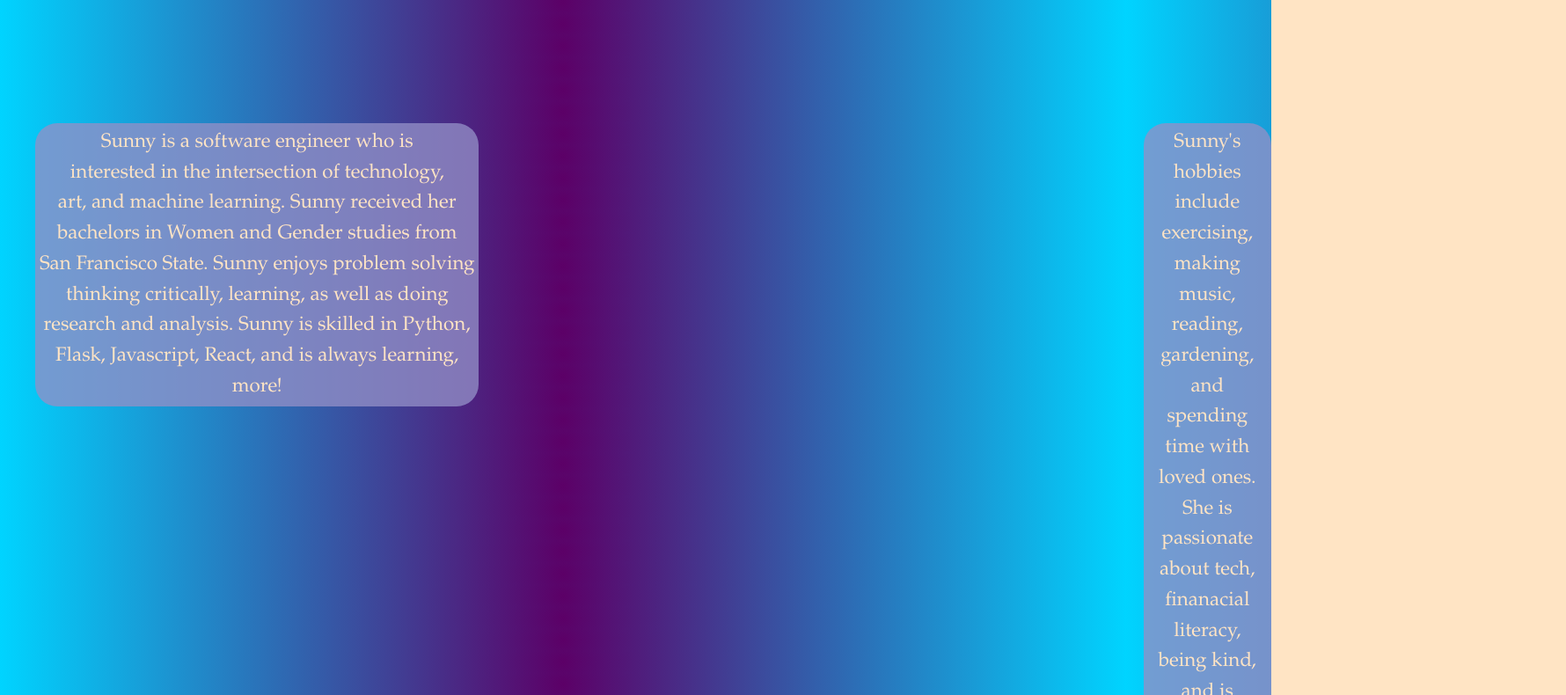
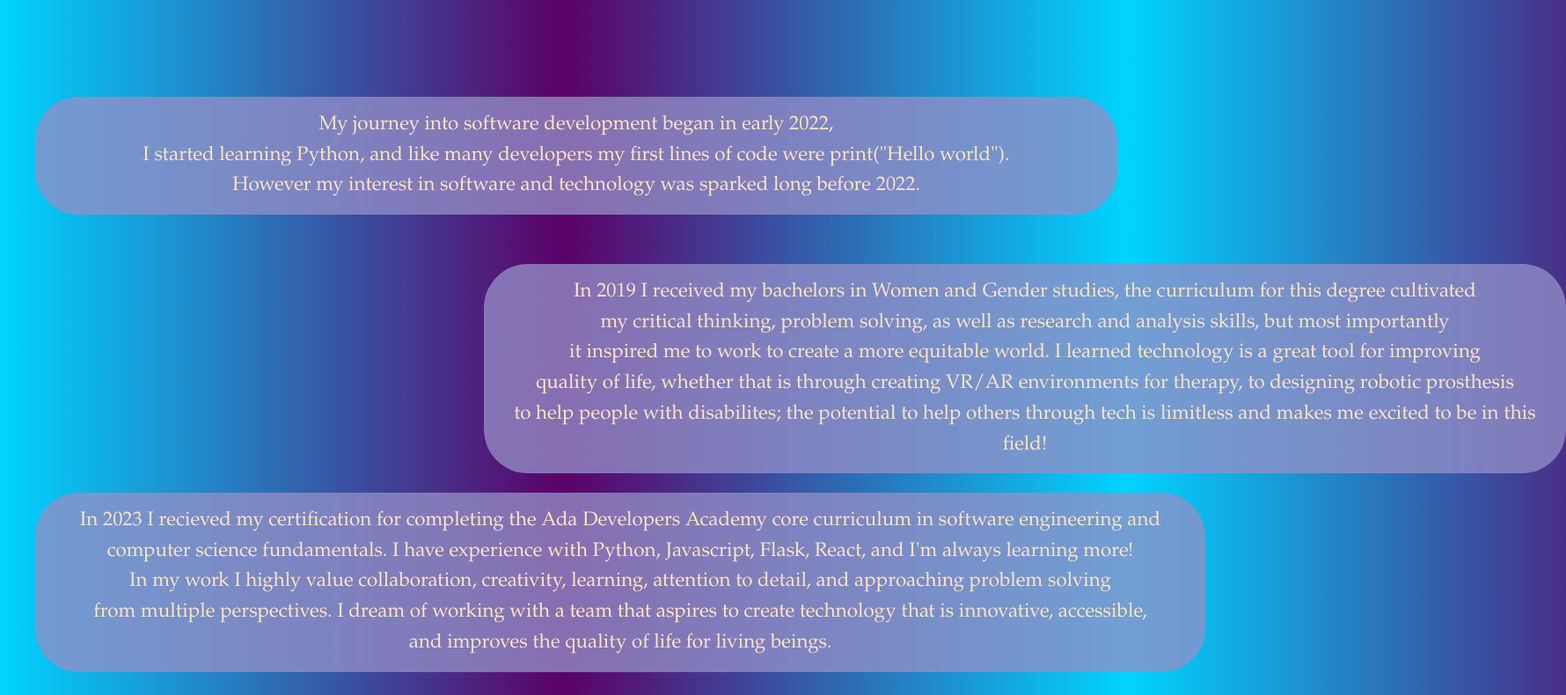
Before and after one commit to sunnybysunny/sunnybysunny.github.io, a plain HTML site: page about.html in a window 1280 px wide. Shown: the part 260-1050 px from the top of the page at 88% size, 1780 px wide, since content can reach past the window. Drawn offline with Linux system fonts and the light colour scheme.

Commit message:
modified styling on about page

```diff
--- a/about.html
+++ b/about.html
@@ -9,7 +9,7 @@
 </head>
 <body>
   <header>
-    <h1>Hello visitor 👋🏽</h1>
+    <h1>About Me 👋🏽</h1>
     <nav>
       <ul class="container">
         <li>
@@ -23,25 +23,23 @@
   </header>
   <main>
     <p class="about">
-    Sunny is a software engineer who is<br>
-    interested in the intersection of technology,<br>
-    art, and machine learning. Sunny received her<br>
-    bachelors in Women and Gender studies from<br>
-    San Francisco State. Sunny enjoys problem solving<br>
-    thinking critically, learning, as well as doing <br>
-    research and analysis. Sunny is skilled in Python,<br>
-    Flask, Javascript, React, and is always learning,<br>
-    more! </p>
+      My journey into software development began in early 2022,<br>
+      I started learning Python, and like many developers my first lines of code were print("Hello world").<br>
+      However my interest in software and technology was sparked long before 2022.
+    </p>
     <p class="about-2">
-    Sunny's hobbies include exercising,<br>
-    making music, reading, gardening, and<br>
-    spending time with loved ones. She is <br>
-    passionate about tech, finanacial literacy,<br>
-    being kind, and is dedicated to being <br>
-    a life-long learner. Sunny always aspires to be<br>
-    her best self, and highly values positivity,<br>
-    growth-mindsets, collaboration, empathy, creativity,<br>
-    and patience</p>
+      In 2019 I received my bachelors in Women and Gender studies, the curriculum for this degree cultivated<br>
+      my critical thinking, problem solving, as well as research and analysis skills, but most importantly<br>
+      it inspired me to work to create a more equitable world. I learned technology is a great tool for improving<br>
+      quality of life, whether that is through creating VR/AR environments for therapy, to designing robotic prosthesis<br>
+      to help people with disabilites; the potential to help others through tech is limitless and makes me excited to be in this field!
+    </p>
+    <p class="about-3">
+      In 2023 I recieved my certification for completing the Ada Developers Academy core curriculum in software engineering and<br> computer science fundamentals. I have experience with Python, Javascript, Flask, React, and I'm always learning more!<br>
+      In my work I highly value collaboration, creativity, learning, attention to detail, and approaching problem solving<br>
+      from multiple perspectives. I dream of working with a team that aspires to create technology that is innovative, accessible,<br>
+      and improves the quality of life for living beings.
+    </p>
   </main>
   <div class="footer">
     <p> &copy; 2023</p>
--- a/styles/style.css
+++ b/styles/style.css
@@ -13,12 +13,13 @@ a{
     color: bisque;
     font-size: 1.4rem;
     background-color:rgba(147, 143, 199, 0.767);
-    border-radius: 25px;
+    border-radius: 50px;
     text-align: center;
     font-weight: 550;
-    padding: 5px;
-    top: 400px;
+    padding: 15px;
+    top: 370px;
     left: 40px;
+    width: 1200px;
 }
 
 .about-2{
@@ -26,12 +27,27 @@ a{
     color: bisque;
     font-size: 1.4rem;
     background-color:rgba(147, 143, 199, 0.767);
-    border-radius: 25px;
-    top: 400px;
+    border-radius: 50px;
+    top: 560px;
     text-align: center;
     font-weight: 550;
-    padding: 5px;
-    left: 1300px;
+    padding: 15px;
+    left: 550px;
+    width: 1200px;
+}
+
+.about-3{
+    position: absolute;
+    color: bisque;
+    font-size: 1.4rem;
+    background-color:rgba(147, 143, 199, 0.767);
+    border-radius: 50px;
+    top: 820px;
+    text-align: center;
+    font-weight: 550;
+    padding: 15px;
+    left: 40px;
+    width: 1300px;
 }
 
 .about:hover {
@@ -39,6 +55,10 @@ a{
 }
 
 .about-2:hover {
+    background-color: rgb(119, 109, 169)
+}
+
+.about-3:hover {
     background-color: rgb(119, 109, 169)
 }
 
@@ -127,6 +147,19 @@ header a:hover{
     border-color: rgb(65, 60, 80);
 }
 
+.home{
+    position: absolute;
+    color: bisque;
+    font-size: 30px;
+    border-radius: 50px;
+    top: 500px;
+    text-align: center;
+    font-weight: 550;
+    padding: 15px;
+    left: 270px;
+    width: 1300px;
+}
+
 img {
     height: 100%;
     width: 100%;
```
Also changed, not shown: home.html (+5 -0 lines).
